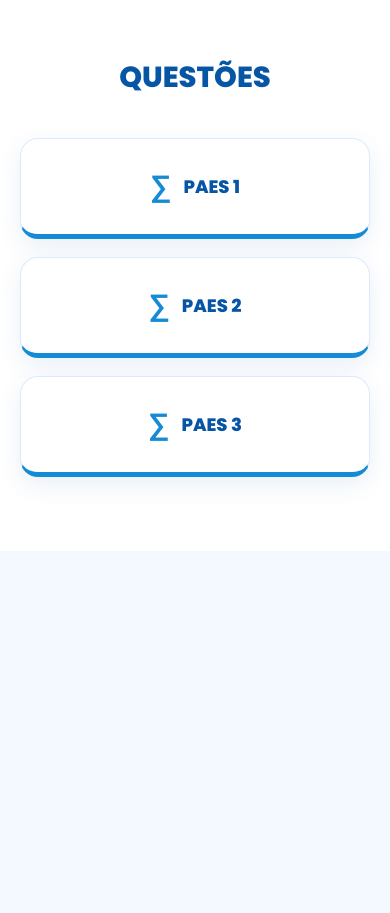
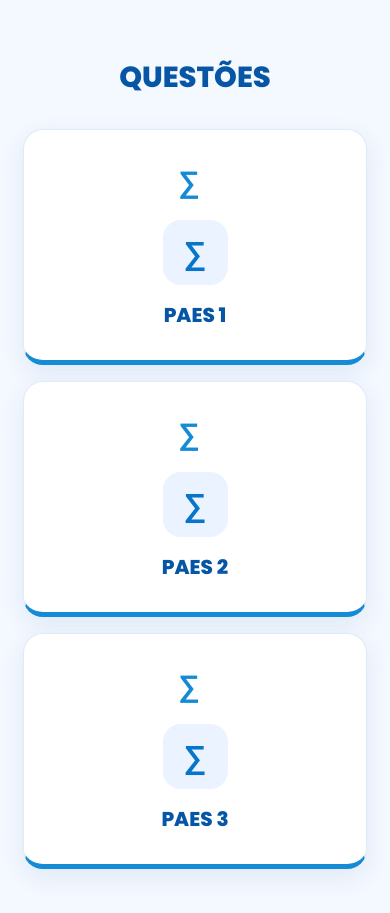
Before and after one commit to acfp149610-arch/acfp149610-arch.github.io, a plain HTML site: page index.html in a window 390 px wide. Shown: the part 1960-2873 px from the top of the page. Before the commit the page ends 2511 px from the top, so only its background shows below. Drawn offline with Linux system fonts and the light colour scheme.

Commit message:
Update index.html

```diff
--- a/index.html
+++ b/index.html
@@ -3,8 +3,111 @@
 <head>
     <meta charset="UTF-8">
     <meta name="viewport" content="width=device-width, initial-scale=1.0">
+
     <title>Matemática com Zé Vitor</title>
-    <link rel="stylesheet" href="style.css">
+
+    <link rel="stylesheet" href="style.css?v=2">
+
+    <style>
+        /* QUESTÕES */
+
+        #questoes {
+            padding: 90px 8%;
+            background: #f4f8ff;
+            text-align: center;
+        }
+
+        #questoes h3 {
+            font-size: 36px;
+            color: #0756a5;
+            font-weight: 800;
+            margin-bottom: 45px;
+        }
+
+        #questoes .lista-questoes {
+            display: grid;
+            grid-template-columns: repeat(3, minmax(0, 1fr));
+            gap: 25px;
+            max-width: 1000px;
+            margin: 0 auto;
+        }
+
+        #questoes .questao-link {
+            min-height: 190px;
+            padding: 30px 20px;
+
+            display: flex;
+            flex-direction: column;
+            align-items: center;
+            justify-content: center;
+            gap: 15px;
+
+            background: white;
+            color: #0756a5;
+
+            border: 1px solid #e0ebf8;
+            border-bottom: 5px solid #168bd5;
+            border-radius: 20px;
+
+            text-decoration: none;
+            font-size: 20px;
+            font-weight: 800;
+
+            box-shadow: 0 8px 25px rgba(7, 86, 165, 0.09);
+
+            transition: 0.3s ease;
+        }
+
+        #questoes .icone-questao {
+            width: 65px;
+            height: 65px;
+
+            display: flex;
+            align-items: center;
+            justify-content: center;
+
+            background: #eaf3ff;
+            color: #0875c9;
+
+            border-radius: 18px;
+            font-size: 32px;
+        }
+
+        #questoes .questao-link:hover {
+            transform: translateY(-8px);
+            background: #0756a5;
+            color: white;
+            box-shadow: 0 15px 30px rgba(7, 86, 165, 0.2);
+        }
+
+        #questoes .questao-link:hover .icone-questao {
+            background: white;
+            color: #0756a5;
+        }
+
+        @media (max-width: 700px) {
+            #questoes {
+                padding: 65px 6%;
+            }
+
+            #questoes h3 {
+                font-size: 29px;
+                margin-bottom: 30px;
+            }
+
+            #questoes .lista-questoes {
+                grid-template-columns: 1fr;
+                gap: 16px;
+            }
+
+            #questoes .questao-link {
+                min-height: 140px;
+                max-width: 400px;
+                width: 100%;
+                margin: auto;
+            }
+        }
+    </style>
 </head>
 
 <body>
@@ -71,9 +174,24 @@
         <div>
             <h3>QUESTÕES</h3>
 
-            <a href="LINK_PAES_1" target="_blank">PAES 1</a>
-            <a href="LINK_PAES_2" target="_blank">PAES 2</a>
-            <a href="LINK_PAES_3" target="_blank">PAES 3</a>
+            <div class="lista-questoes">
+
+                <a class="questao-link" href="LINK_PAES_1" target="_blank" rel="noopener">
+                    <span class="icone-questao">∑</span>
+                    PAES 1
+                </a>
+
+                <a class="questao-link" href="LINK_PAES_2" target="_blank" rel="noopener">
+                    <span class="icone-questao">∑</span>
+                    PAES 2
+                </a>
+
+                <a class="questao-link" href="LINK_PAES_3" target="_blank" rel="noopener">
+                    <span class="icone-questao">∑</span>
+                    PAES 3
+                </a>
+
+            </div>
         </div>
     </section>
 
```
